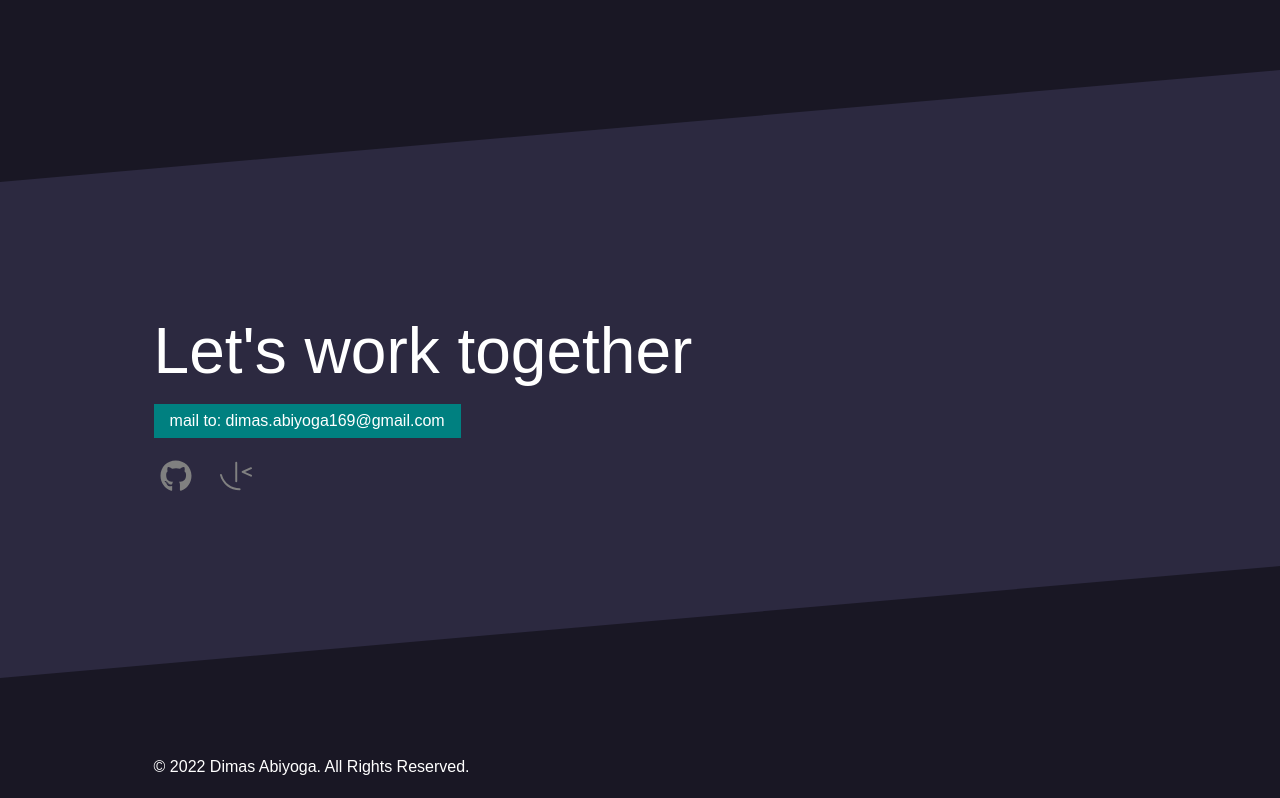
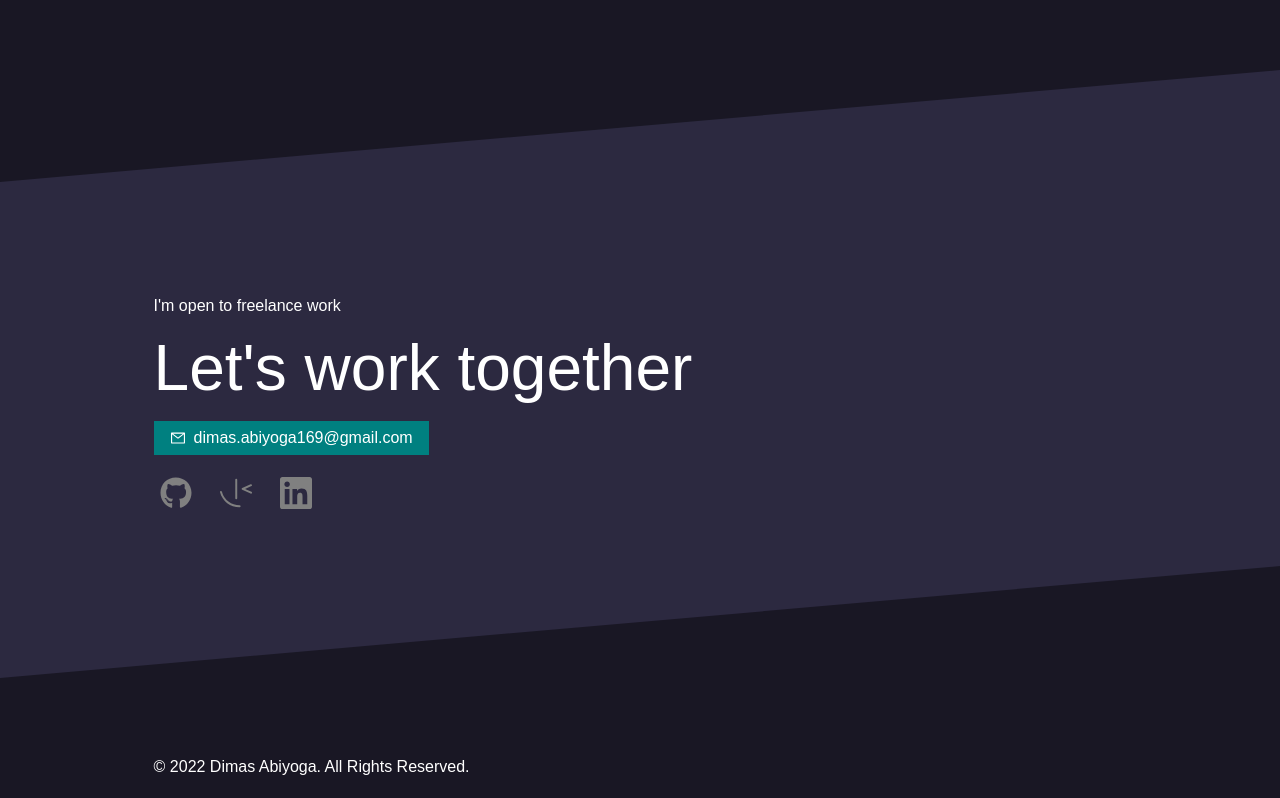
Before and after one commit to d-abiyoga/portofolio, a Next.js app: page / in a window 1280 px wide. Shown: the part 1007-1805 px from the top of the page. Built offline with nearby package versions, Linux system fonts and the light colour scheme.

Commit message:
update content and add fade-in animation

```diff
--- a/components/atom/Button/Button.tsx
+++ b/components/atom/Button/Button.tsx
@@ -5,6 +5,7 @@ import colors from "../../../styles/colors";
 interface ButtonProps extends HTMLAttributes<HTMLButtonElement> {
   handleClick?: MouseEventHandler;
   variant: "primary" | "secondary";
+  withIcon?: boolean;
 }
 
 export const Button: FC<ButtonProps> = ({ handleClick, variant, ...props }) => {
@@ -36,4 +37,9 @@ export const StyledButton = styled.button<ButtonProps>`
     color: ${(props) => props.variant == "secondary" && colors.primary.main};
   }
   transition: 250ms ease-in-out;
+
+  /* withIcon == true */
+  display: ${({ withIcon }) => withIcon && "flex"};
+  align-items: ${({ withIcon }) => withIcon && "center"};
+  gap: ${({ withIcon }) => withIcon && "0.5rem"};
 `;
--- a/components/atom/ButtonLink/ButtonLink.tsx
+++ b/components/atom/ButtonLink/ButtonLink.tsx
@@ -6,12 +6,13 @@ type ButtonLinkType = LinkProps & AnchorHTMLAttributes<HTMLAnchorElement>;
 
 interface AnchorProps extends ButtonLinkType {
   variant?: "primary" | "secondary";
+  withIcon?: boolean;
 }
 
 export const ButtonLink = ({ variant = "primary", ...props }: AnchorProps) => {
   return (
     <Link {...props}>
-      <StyledButton as="a" variant={variant} href={props.href}>
+      <StyledButton as="a" variant={variant} href={props.href} withIcon>
         {props.children}
       </StyledButton>
     </Link>
--- a/components/organism/AboutSection/AboutSection.tsx
+++ b/components/organism/AboutSection/AboutSection.tsx
@@ -28,11 +28,6 @@ export const AboutSection = () => {
   return (
     <SectionWrapper id="about">
       <Heading level={2}>About</Heading>
-      <Text>
-        I am a self-taught Fullstack Developer focused on JavaScript /
-        TypeScript and NodeJS. I love make things and learn how web technologies
-        work.
-      </Text>
       <Text>
         I am a self-taught Fullstack Developer focused on JavaScript /
         TypeScript and NodeJS. I love make things and learn how web technologies
--- a/components/organism/ContactSection/ContactSection.tsx
+++ b/components/organism/ContactSection/ContactSection.tsx
@@ -2,17 +2,20 @@ import styled from "styled-components";
 import ButtonLink from "../../atom/ButtonLink";
 import SocialLink from "../../atom/SocialLink";
 import { FaGithub } from "react-icons/fa";
-import { SiFrontendmentor } from "react-icons/si";
+import { SiFrontendmentor, SiLinkedin } from "react-icons/si";
 import colors from "../../../styles/colors";
 import pagePadding from "../../../styles/utils/pagePadding.styled";
+import { AiOutlineMail } from "react-icons/ai";
 
 export const ContactSection = () => {
   return (
     <SectionWrapper id="contact">
       <h2 className={"sr-only"}>Contact Me</h2>
+      <p>I&apos;m open to freelance work</p>
       <p style={{ fontSize: "4rem" }}>Let&apos;s work together</p>
-      <ButtonLink href="mailto:dimas.abiyoga169@gmail.com">
-        mail to: dimas.abiyoga169@gmail.com
+      <ButtonLink href="mailto:dimas.abiyoga169@gmail.com" withIcon>
+        <AiOutlineMail />
+        <span>dimas.abiyoga169@gmail.com</span>
       </ButtonLink>
       <SocialLinkGroup>
         <SocialLink href="https://github.com/d-abiyoga">
@@ -20,6 +23,9 @@ export const ContactSection = () => {
         </SocialLink>
         <SocialLink href="https://www.frontendmentor.io/profile/d-abiyoga">
           <SiFrontendmentor size={32} />
+        </SocialLink>
+        <SocialLink href="https://www.linkedin.com/in/dimas-abiyoga-48555796/">
+          <SiLinkedin size={32} />
         </SocialLink>
       </SocialLinkGroup>
     </SectionWrapper>
@@ -48,6 +54,17 @@ const SectionWrapper = styled.section`
     background-color: ${colors.dark.lighter};
     transform: skewY(-5deg);
   }
+
+  animation: fadeIn 2s;
+
+  @keyframes fadeIn {
+    0% {
+      opacity: 0;
+    }
+    100% {
+      opacity: 1;
+    }
+  }
 `;
 
 const SocialLinkGroup = styled.div`
```
Also changed, not shown: components/organism/HeroSection/HeroSection.tsx (+10 -6 lines).
